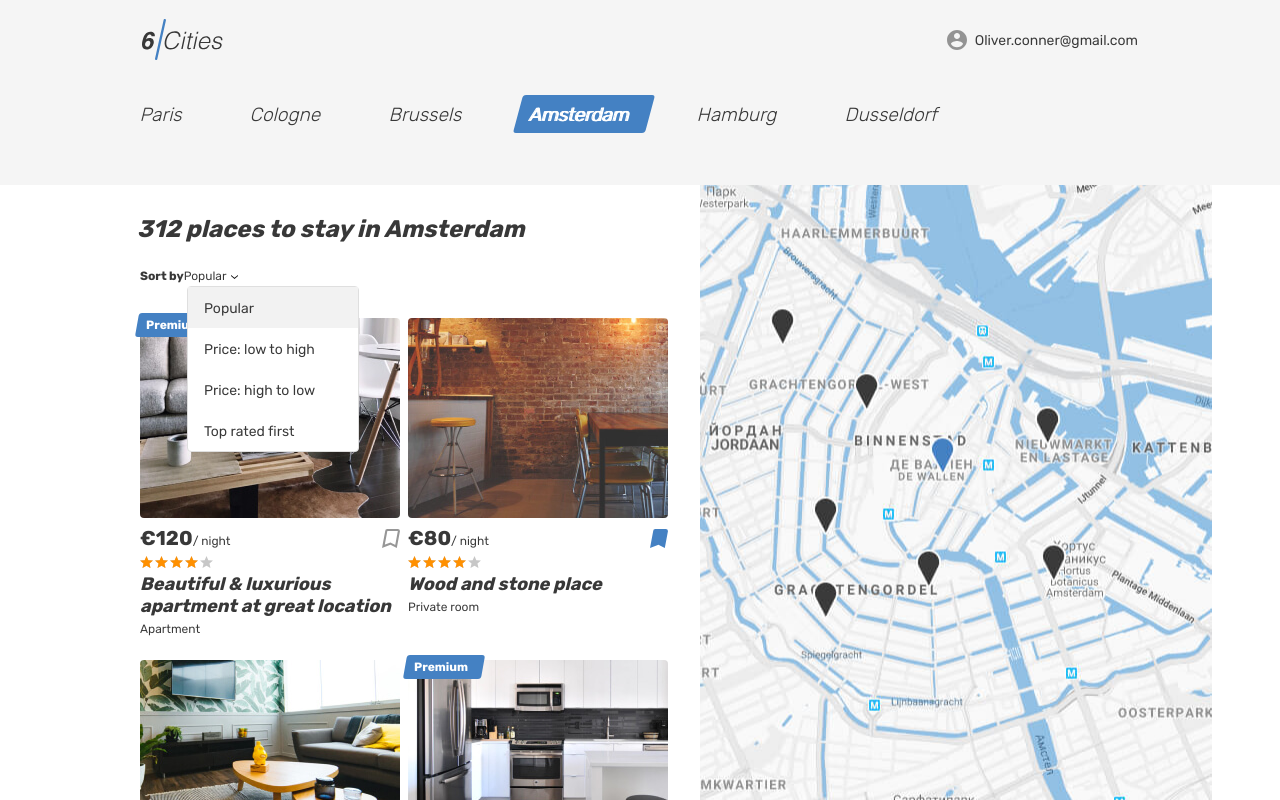
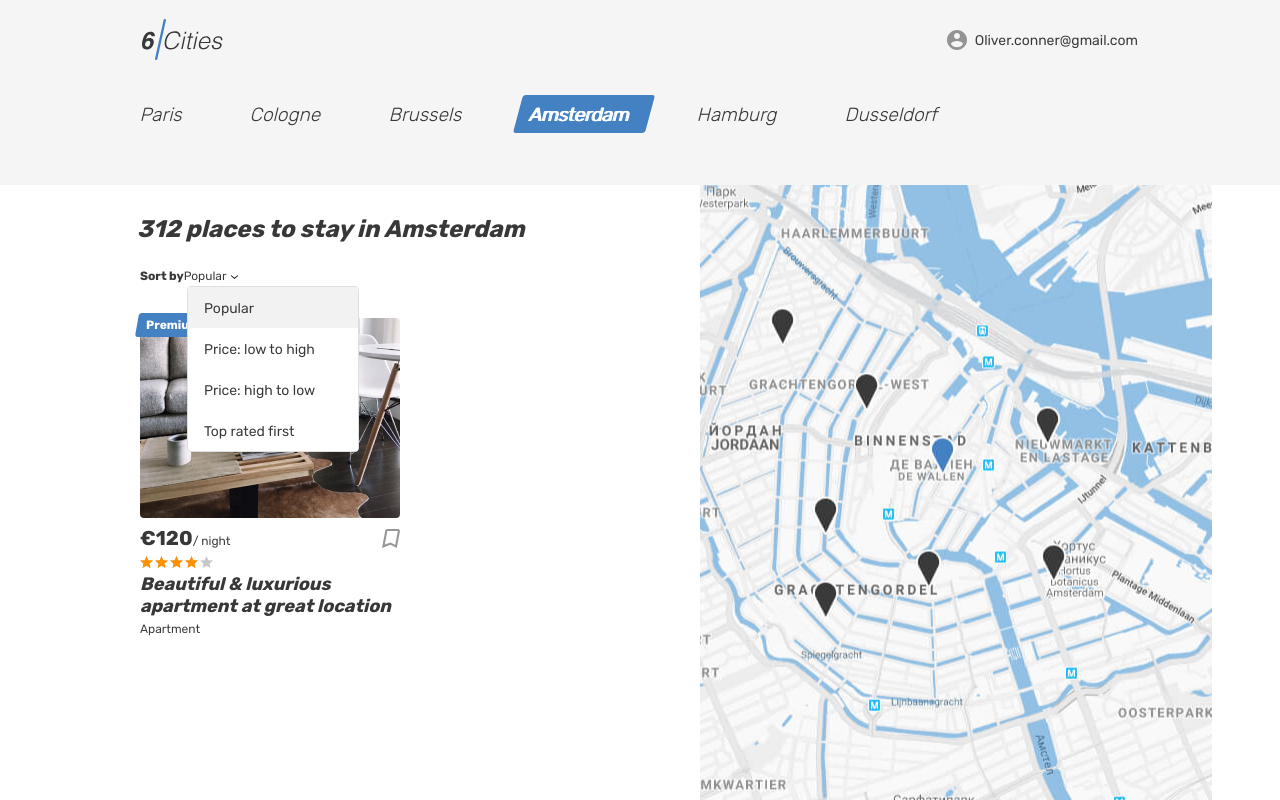
Before and after one commit to ruslanshkolnykh/1693173-six-cities-6, a React app: page / in a window 1280 px wide. Built offline with nearby package versions, Linux system fonts and the light colour scheme.

Commit message:
оставил всего один компонент в соответствии с заданием

```diff
--- a/src/components/place-item/place-item.jsx
+++ b/src/components/place-item/place-item.jsx
@@ -3,7 +3,6 @@
 class PlaceItem extends Component {
   render() {
     return (
-      <>
       <article className="cities__place-card place-card">
         <div className="place-card__mark">
           <span>Premium</span>
@@ -38,134 +37,6 @@
           <p className="place-card__type">Apartment</p>
         </div>
       </article>
-        <article className="cities__place-card place-card">
-          <div className="cities__image-wrapper place-card__image-wrapper">
-            <a href="#">
-              <img className="place-card__image" src="img/room.jpg" width="260" height="200" alt="Place image"/>
-            </a>
-          </div>
-          <div className="place-card__info">
-            <div className="place-card__price-wrapper">
-              <div className="place-card__price">
-                <b className="place-card__price-value">&euro;80</b>
-                <span className="place-card__price-text">&#47;&nbsp;night</span>
-              </div>
-              <button className="place-card__bookmark-button place-card__bookmark-button--active button" type="button">
-                <svg className="place-card__bookmark-icon" width="18" height="19">
-                  <use xlinkHref="#icon-bookmark"></use>
-                </svg>
-                <span className="visually-hidden">In bookmarks</span>
-              </button>
-            </div>
-            <div className="place-card__rating rating">
-              <div className="place-card__stars rating__stars">
-                <span style={{width: `80%`}}></span>
-                <span className="visually-hidden">Rating</span>
-              </div>
-            </div>
-            <h2 className="place-card__name">
-              <a href="#">Wood and stone place</a>
-            </h2>
-            <p className="place-card__type">Private room</p>
-          </div>
-        </article>
-        <article className="cities__place-card place-card">
-          <div className="cities__image-wrapper place-card__image-wrapper">
-            <a href="#">
-              <img className="place-card__image" src="img/apartment-02.jpg" width="260" height="200" alt="Place image"/>
-            </a>
-          </div>
-          <div className="place-card__info">
-            <div className="place-card__price-wrapper">
-              <div className="place-card__price">
-                <b className="place-card__price-value">&euro;132</b>
-                <span className="place-card__price-text">&#47;&nbsp;night</span>
-              </div>
-              <button className="place-card__bookmark-button button" type="button">
-                <svg className="place-card__bookmark-icon" width="18" height="19">
-                  <use xlinkHref="#icon-bookmark"></use>
-                </svg>
-                <span className="visually-hidden">To bookmarks</span>
-              </button>
-            </div>
-            <div className="place-card__rating rating">
-              <div className="place-card__stars rating__stars">
-                <span style={{width: `80%`}}></span>
-                <span className="visually-hidden">Rating</span>
-              </div>
-            </div>
-            <h2 className="place-card__name">
-              <a href="#">Canal View Prinsengracht</a>
-            </h2>
-            <p className="place-card__type">Apartment</p>
-          </div>
-        </article>
-        <article className="cities__place-card place-card">
-          <div className="place-card__mark">
-            <span>Premium</span>
-          </div>
-          <div className="cities__image-wrapper place-card__image-wrapper">
-            <a href="#">
-              <img className="place-card__image" src="img/apartment-03.jpg" width="260" height="200" alt="Place image"/>
-            </a>
-          </div>
-          <div className="place-card__info">
-            <div className="place-card__price-wrapper">
-              <div className="place-card__price">
-                <b className="place-card__price-value">&euro;180</b>
-                <span className="place-card__price-text">&#47;&nbsp;night</span>
-              </div>
-              <button className="place-card__bookmark-button button" type="button">
-                <svg className="place-card__bookmark-icon" width="18" height="19">
-                  <use xlinkHref="#icon-bookmark"></use>
-                </svg>
-                <span className="visually-hidden">To bookmarks</span>
-              </button>
-            </div>
-            <div className="place-card__rating rating">
-              <div className="place-card__stars rating__stars">
-                <span style={{width: `100%`}}></span>
-                <span className="visually-hidden">Rating</span>
-              </div>
-            </div>
-            <h2 className="place-card__name">
-              <a href="#">Nice, cozy, warm big bed apartment</a>
-            </h2>
-            <p className="place-card__type">Apartment</p>
-          </div>
-        </article>
-        <article className="cities__place-card place-card">
-          <div className="cities__image-wrapper place-card__image-wrapper">
-            <a href="#">
-              <img className="place-card__image" src="img/room.jpg" width="260" height="200" alt="Place image"/>
-            </a>
-          </div>
-          <div className="place-card__info">
-            <div className="place-card__price-wrapper">
-              <div className="place-card__price">
-                <b className="place-card__price-value">&euro;80</b>
-                <span className="place-card__price-text">&#47;&nbsp;night</span>
-              </div>
-              <button className="place-card__bookmark-button place-card__bookmark-button--active button" type="button">
-                <svg className="place-card__bookmark-icon" width="18" height="19">
-                  <use xlinkHref="#icon-bookmark"></use>
-                </svg>
-                <span className="visually-hidden">In bookmarks</span>
-              </button>
-            </div>
-            <div className="place-card__rating rating">
-              <div className="place-card__stars rating__stars">
-                <span style={{width: `80%`}}></span>
-                <span className="visually-hidden">Rating</span>
-              </div>
-            </div>
-            <h2 className="place-card__name">
-              <a href="#">Wood and stone place</a>
-            </h2>
-            <p className="place-card__type">Private room</p>
-          </div>
-        </article>
-      </>
     );
   }
 }
```
Lines whose indentation alone changed are shown as unchanged.
